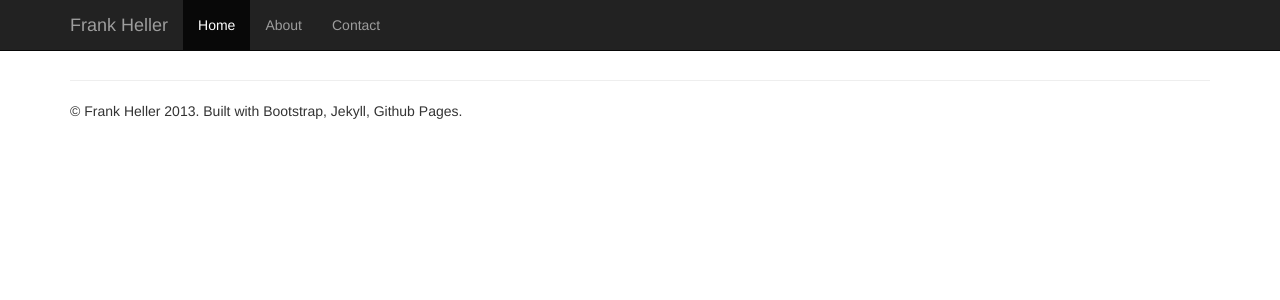
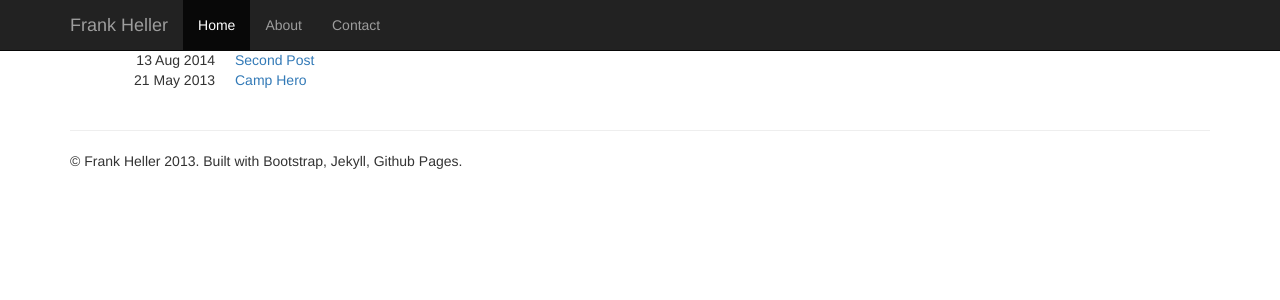
Before and after one commit to fheller/fheller.github.io, a Jekyll site: the page built from index.html, in a window 1280 px wide. Shown: the top 300 px of the page. Built offline with Jekyll 4.4.1, drawn with Linux system fonts in a browser that asks for light colours; nearby versions of some CDN libraries.

Commit message:
fix spacing

```diff
--- a/_layouts/default.html
+++ b/_layouts/default.html
@@ -8,6 +8,12 @@
     <meta name="author" content="">
 
     <title>Frank Heller's Blog</title>
+
+<style>
+  body{
+    padding-top:50px;
+    }
+</style>
 
     <!-- Le styles -->
     <!-- Bootstrap -->
```
